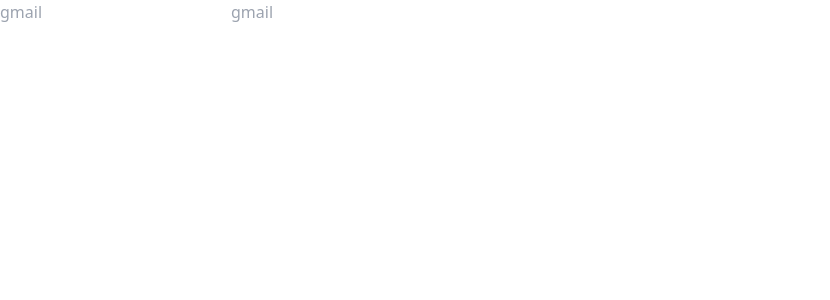
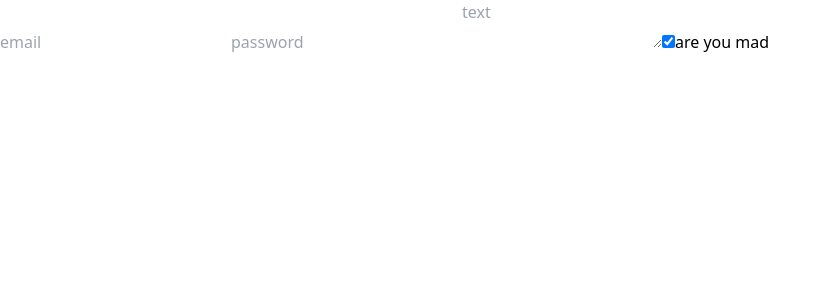
Before and after one commit to Opeyemil-code/learning-State-in-React, a React (Vite) app: page / in a window 1280 px wide. Shown: the top 300 px of the page, without its empty margins (0-830 px from the left). Built offline with nearby package versions, Linux system fonts and the light colour scheme.

Commit message:
still on forms

```diff
--- a/src/App.jsx
+++ b/src/App.jsx
@@ -6,23 +6,30 @@ import './App.css'
 import { ReactDOM } from 'react'
 import boxes from './boxes'
 import Box from './box'
-
-
+//import form from './form'
+//FORM IN REACT
 
 export default function App(params) {
 
+  const [form, setForm] = React.useState(
+    {
+        email: '',
+        password: '',
+        text : '',
+        checkbox : true,
+    }
+  )
 
+  function Handle(event) {
 
-const [form, setForm] = React.useState({gmail : '', password: ''})
+    const {type, name, value, checked}  = event.target
 
-
-function FORM(event) {
       setForm(prev => {
         return{
-            ...prev, [event.target.name] : event.target.value
+            ...prev, [name] : type === 'checkbox' ? checked : value
         }
+      })
 
-    })
       console.log(form)
   }
 
@@ -30,16 +37,37 @@ function FORM(event) {
     return(
         <form action="">
             <input type="email"
-             name="gmail"
+             name="email"
              id=""
-             placeholder='gmail'
-             onChange={FORM}/>
+             onChange={Handle}
+             placeholder='email'
+             value={form.email}/>
 
             <input type="password"
                 name="password"
                 id=""
-             placeholder='gmail'
-             onChange={FORM}/>
+                onChange={Handle}
+                placeholder='password'
+                value={form.password}/>
+
+             <textarea
+             type="text" name="text"
+             id=""
+             cols=""
+             rows=""
+             placeholder='text'
+             value={form.text}
+             onChange={Handle}/>
+
+              <input type="checkbox"
+               name="checkbox"
+               id="mad"
+               onChange={Handle}
+               checked={form.checkbox} />
+
+            <label htmlFor="mad">are you mad</label>
+
+
         </form>
     )
 }
```
Lines whose indentation alone changed are shown as unchanged.
